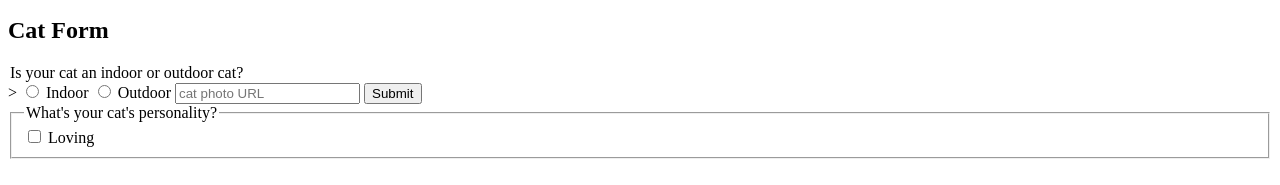
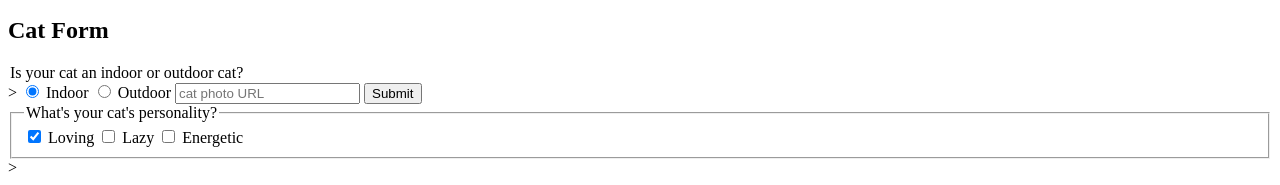
Before and after one commit to jacquie77917/Development-, a plain HTML site: page HTMLCSS/html-project-1-cat_photo_app/index.html in a window 1280 px wide. Shown: the part 1419-1604 px from the top of the page. Drawn offline with Linux system fonts and the light colour scheme.

Commit message:
Oct 1 2023

```diff
--- a/HTMLCSS/html-project-1-cat_photo_app/index.html
+++ b/HTMLCSS/html-project-1-cat_photo_app/index.html
@@ -46,20 +46,21 @@
   <form action="https://freecatphotoapp.com/submit-cat-photo">
 	<filedset>
 		<legend>Is your cat an indoor or outdoor cat?</legend>>
-		<label><input id="indoor" value="indoor" type="radio" name="indoor-outdoor"> Indoor</label>
+		<label><input id="indoor" value="indoor" type="radio" checked name="indoor-outdoor"> Indoor</label>
     	<label><input id="outdoor" value="outdoor" type="radio" name="indoor-outdoor"> Outdoor</label>
 		<input type="text" name="catphotourl" placeholder="cat photo URL" required>
 		<button type="submit">Submit</button>
 	</filedset>
 	<fieldset>
 		<legend>What's your cat's personality?</legend>
-		<input type="checkbox" id="loving"> <label for="loving" type="checkbox"> Loving</label>
-
+		<input type="checkbox" checked id="loving"> <label for="loving" type="checkbox" name="personality"> Loving</label>
+		<input id="lazy" type="checkbox" name="personality"> <label for="lazy">Lazy</label>
+		<input id="energetic" type="checkbox" name="personality"> <label for="energetic">Energetic</label>
 	</fieldset>
 
         </form>
       </section>
 </main>
-
+<footer></footer>>
 </body>
 </html>
```
